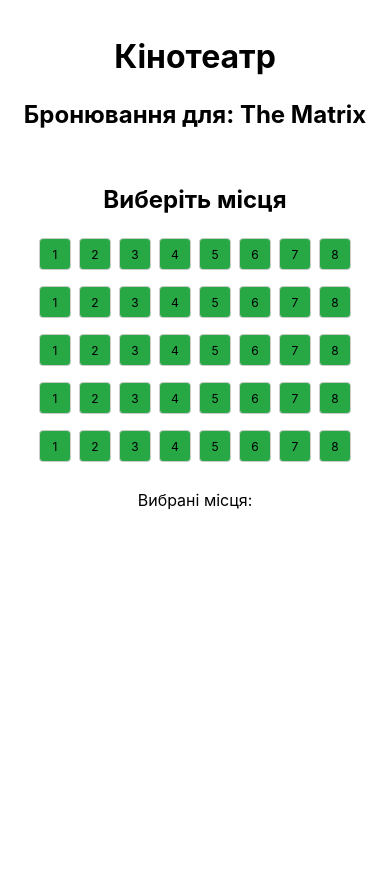
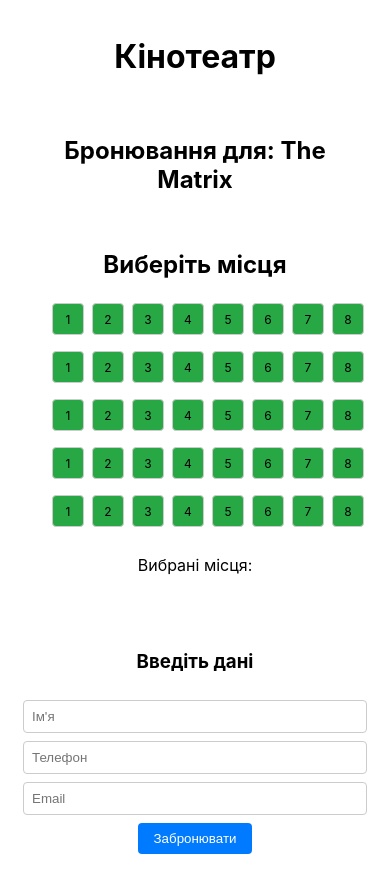
Before and after one commit to DemonBL/cinema-booking-app, a React (Create React App) app: page /booking/1 in a window 390 px wide. Before the commit the page ends 844 px from the top, so only its background shows below. Built offline with nearby package versions, Linux system fonts and the light colour scheme.

Commit message:
Implement booking form with validation and notifications

```diff
--- a/src/components/CinemaHall.jsx
+++ b/src/components/CinemaHall.jsx
@@ -3,11 +3,11 @@ import { useParams } from 'react-router-dom';
 import { getBookedSeats } from '../services/BookingService';
 import './CinemaHall.css';
 
-const CinemaHall = () => {
+const CinemaHall = ({ setSelectedSeats }) => {
   const { id } = useParams();
   const rows = 5;
   const seatsPerRow = 8;
-  const [selectedSeats, setSelectedSeats] = useState([]);
+  const [localSelectedSeats, setLocalSelectedSeats] = useState([]);
   const [bookedSeats, setBookedSeats] = useState([]);
 
   useEffect(() => {
@@ -17,11 +17,14 @@ const CinemaHall = () => {
   const toggleSeat = (row, seat) => {
     const seatId = `${row}-${seat}`;
     if (bookedSeats.includes(seatId)) return;
-    if (selectedSeats.includes(seatId)) {
-      setSelectedSeats(selectedSeats.filter((id) => id !== seatId));
+    let updatedSeats;
+    if (localSelectedSeats.includes(seatId)) {
+      updatedSeats = localSelectedSeats.filter((id) => id !== seatId);
     } else {
-      setSelectedSeats([...selectedSeats, seatId]);
+      updatedSeats = [...localSelectedSeats, seatId];
     }
+    setLocalSelectedSeats(updatedSeats);
+    setSelectedSeats(updatedSeats);
   };
 
   return (
@@ -32,7 +35,7 @@ const CinemaHall = () => {
           <div key={row} className="row">
             {[...Array(seatsPerRow)].map((_, seat) => {
               const seatId = `${row}-${seat}`;
-              const isSelected = selectedSeats.includes(seatId);
+              const isSelected = localSelectedSeats.includes(seatId);
               const isBooked = bookedSeats.includes(seatId);
               return (
                 <div
@@ -47,7 +50,7 @@ const CinemaHall = () => {
           </div>
         ))}
       </div>
-      <p>Вибрані місця: {selectedSeats.join(', ')}</p>
+      <p>Вибрані місця: {localSelectedSeats.join(', ')}</p>
     </div>
   );
 };
--- /dev/null
+++ b/src/pages/Booking.css
@@ -0,0 +1,39 @@
+.booking {
+    text-align: center;
+    padding: 16px;
+  }
+
+  .booking-form {
+    margin-top: 24px;
+    display: flex;
+    flex-direction: column;
+    align-items: center;
+    gap: 8px;
+  }
+
+  .booking-form input {
+    width: 100%;
+    max-width: 300px;
+    padding: 8px;
+    border: 1px solid #ccc;
+    border-radius: 4px;
+  }
+
+  .booking-form button {
+    background-color: #007bff;
+    color: white;
+    border: none;
+    padding: 8px 16px;
+    border-radius: 4px;
+    cursor: pointer;
+  }
+
+  .booking-form button:hover {
+    background-color: #0056b3;
+  }
+
+  @media (max-width: 600px) {
+    .booking-form input {
+      max-width: 100%;
+    }
+  }
--- a/src/pages/Booking.jsx
+++ b/src/pages/Booking.jsx
@@ -1,18 +1,78 @@
-import React from 'react';
+import React, { useState } from 'react';
 import { useParams } from 'react-router-dom';
+import { ToastContainer, toast } from 'react-toastify';
+import 'react-toastify/dist/ReactToastify.css';
 import CinemaHall from '../components/CinemaHall';
+import { saveBooking } from '../services/BookingService';
 import movies from '../data/movies';
+import './Booking.css';
 
 const Booking = () => {
   const { id } = useParams();
   const movie = movies.find((m) => m.id === parseInt(id));
+  const [user, setUser] = useState({ name: '', phone: '', email: '' });
+  const [selectedSeats, setSelectedSeats] = useState([]);
 
   if (!movie) return <div>Фільм не знайдено</div>;
 
+  const handleInputChange = (e) => {
+    setUser({ ...user, [e.target.name]: e.target.value });
+  };
+
+  const validateEmail = (email) => {
+    return /^[^\s@]+@[^\s@]+\.[^\s@]+$/.test(email);
+  };
+
+  const handleSubmit = () => {
+    if (!user.name || !user.phone || !user.email) {
+      toast.error('Заповніть усі поля!');
+      return;
+    }
+    if (!validateEmail(user.email)) {
+      toast.error('Невірний формат email!');
+      return;
+    }
+    if (selectedSeats.length === 0) {
+      toast.error('Виберіть хоча б одне місце!');
+      return;
+    }
+
+    saveBooking(id, selectedSeats, user);
+    toast.success('Бронювання успішне!');
+    setUser({ name: '', phone: '', email: '' });
+    setSelectedSeats([]);
+  };
+
   return (
-    <div>
+    <div className="booking">
       <h2>Бронювання для: {movie.title}</h2>
-      <CinemaHall />
+      <CinemaHall setSelectedSeats={setSelectedSeats} />
+      <div className="booking-form">
+        <h3>Введіть дані</h3>
+        <input
+          type="text"
+          name="name"
+          placeholder="Ім'я"
+          value={user.name}
+          onChange={handleInputChange}
+        />
+        <input
+          type="text"
+          name="phone"
+          placeholder="Телефон"
+          value={user.phone}
+          onChange={handleInputChange}
+        />
+        <input
+          type="email"
+          name="email"
+          placeholder="Email"
+          value={user.email}
+          onChange={handleInputChange}
+        />
+        <button onClick={handleSubmit}>Забронювати</button>
+      </div>
+      <ToastContainer />
     </div>
   );
 };
```
